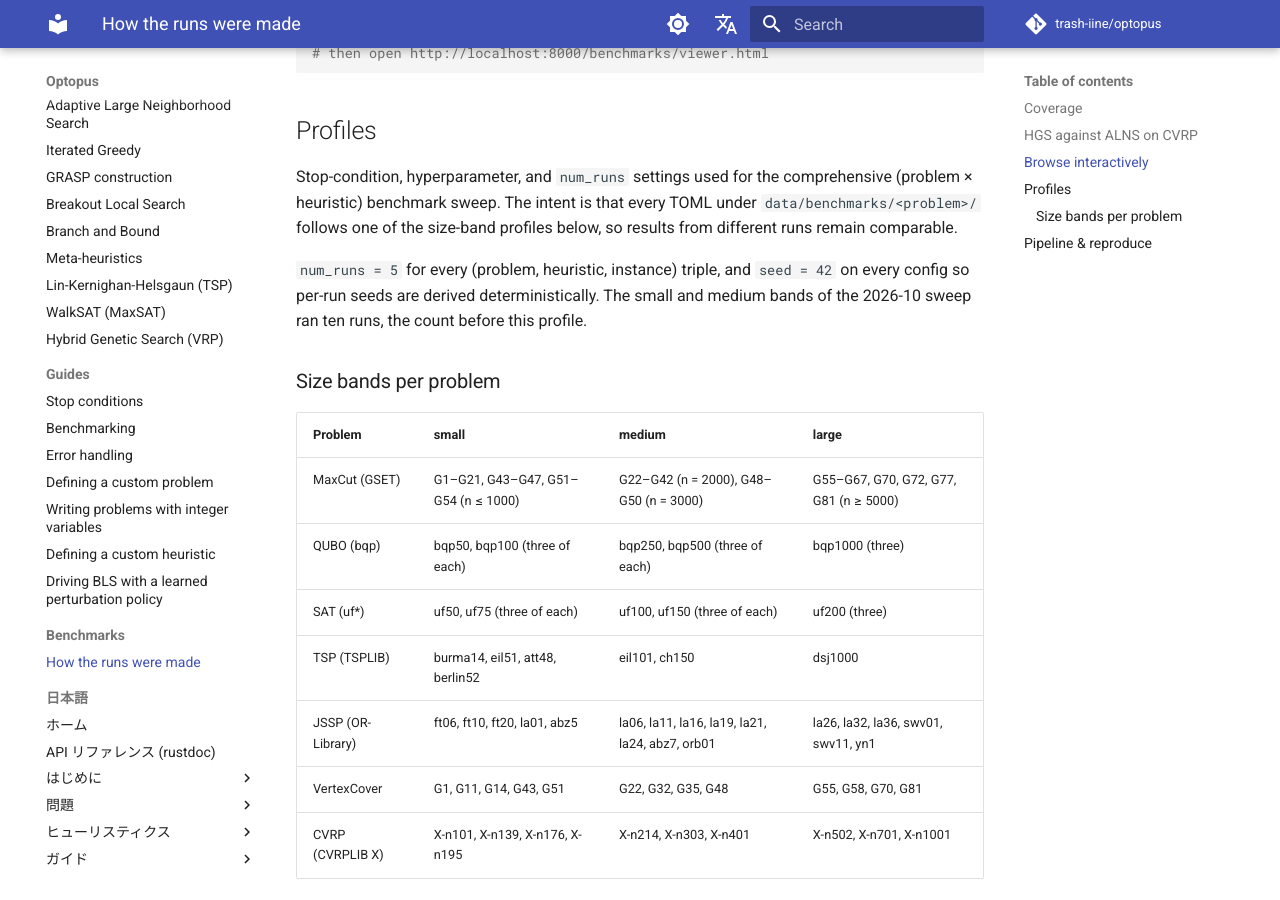
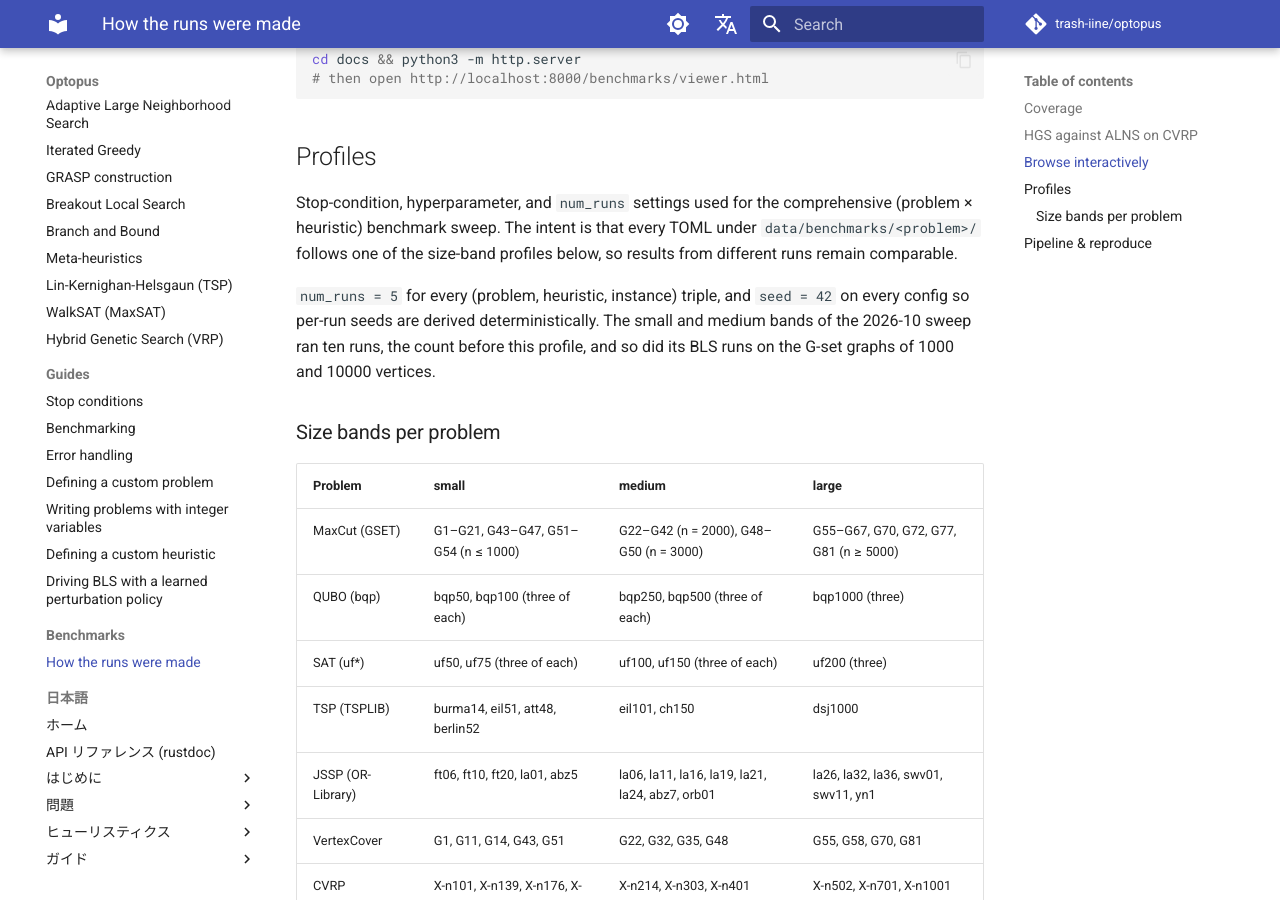
Before and after one commit to trash-iine/optopus, an MkDocs documentation site: the page built from docs/benchmarks/README.md, in a window 1280 px wide and 900 px high, scrolled down 1899 px. Built offline with MkDocs 1.6.1 and Material for MkDocs 9.7.7, drawn with Linux system fonts in a browser that asks for light colours; comment, search, counter and statistics services are not loaded; some of the changed text lies outside the part shown.

Commit message:
BENCH: the BLS band on the G-set runs five runs like every other band
The BLS configs stop on 200,000 iterations per vertex and nothing else, so a
run on G67 takes about 15,300 s and ten runs on five threads take two waves,
about 8.5 h. The other bands went to five runs in the previous change and BLS
was left at ten. It now runs five, one wave on five threads, which halves the
wall clock of each remaining unit. The 2026-10 sweep had already finished the
graphs of 1000 vertices, G67 and G70, and had G72 under way, at ten runs, and
the benchmarks page says so.

Co-Authored-By: Claude <noreply@anthropic.com>

```diff
--- a/docs/benchmarks/README.md
+++ b/docs/benchmarks/README.md
@@ -1,7 +1,7 @@
 # Benchmarks
 
 Aggregated comparison of the general heuristics, and the problem-specific solvers.
-Each row is `(problem, instance, neighbor, heuristic)` averaged over five runs (ten in the small and medium bands of the 2026-10 sweep).
+Each row is `(problem, instance, neighbor, heuristic)` averaged over five runs (ten in the small and medium bands of the 2026-10 sweep, and in its BLS runs on the G-set graphs of 1000 and 10000 vertices).
 
 The numbers themselves (and the exact configuration behind each one) live in
 the [benchmark viewer](viewer.html); click any cell. This file covers how those
@@ -76,7 +76,8 @@ below, so results from different runs remain comparable.
 
 `num_runs = 5` for every (problem, heuristic, instance) triple, and `seed = 42` on every config so per-run
 seeds are derived deterministically. The small and medium bands of the 2026-10 sweep
-ran ten runs, the count before this profile.
+ran ten runs, the count before this profile, and so did its BLS runs on the G-set
+graphs of 1000 and 10000 vertices.
 
 ### Size bands per problem
 
```
Also changed, not shown: 11 other files.
